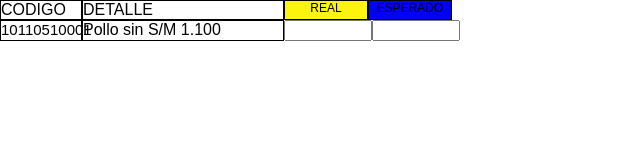
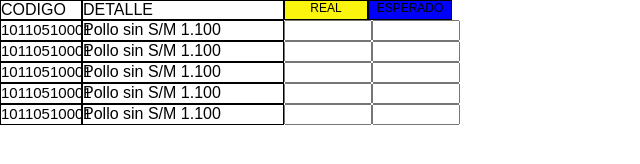
Before and after one commit to cesaringindustrial/pollosvencedor, a website: page lib/index.jade in a window 1280 px wide. Shown: the whole page, without its empty margins (0-640 px from the left). Drawn offline with nearby package versions, Linux system fonts and the light colour scheme; files that its build step writes are made by us from their sources.

Commit message:
Agregue las filas

```diff
--- /dev/null
+++ b/lib/box/template.jade
@@ -0,0 +1,5 @@
+section(class ="Box")
+			div(class="Box-id") 10110510001
+			div(class="Box-description") Pollo sin S/M 1.100
+			input(type="text" value="" class="Box-real")
+			input(type="text" value="" class="Box-expected")
--- a/lib/index.jade
+++ b/lib/index.jade
@@ -12,8 +12,5 @@ body
 			div(class="Boxgeneral-real") REAL
 			div(class="Boxgeneral-expected") ESPERADO
 	section(class = "Principalbox")
-		section(class ="Box")
-			div(class="Box-id") 10110510001
-			div(class="Box-description") Pollo sin S/M 1.100
-			input(type="text" value="" class="Box-real")
-			input(type="text" value="" class="Box-expected")
+		each card in [1,2,3,4,5]
+			include ./box/template.jade
```
Also changed, not shown: index.html.
